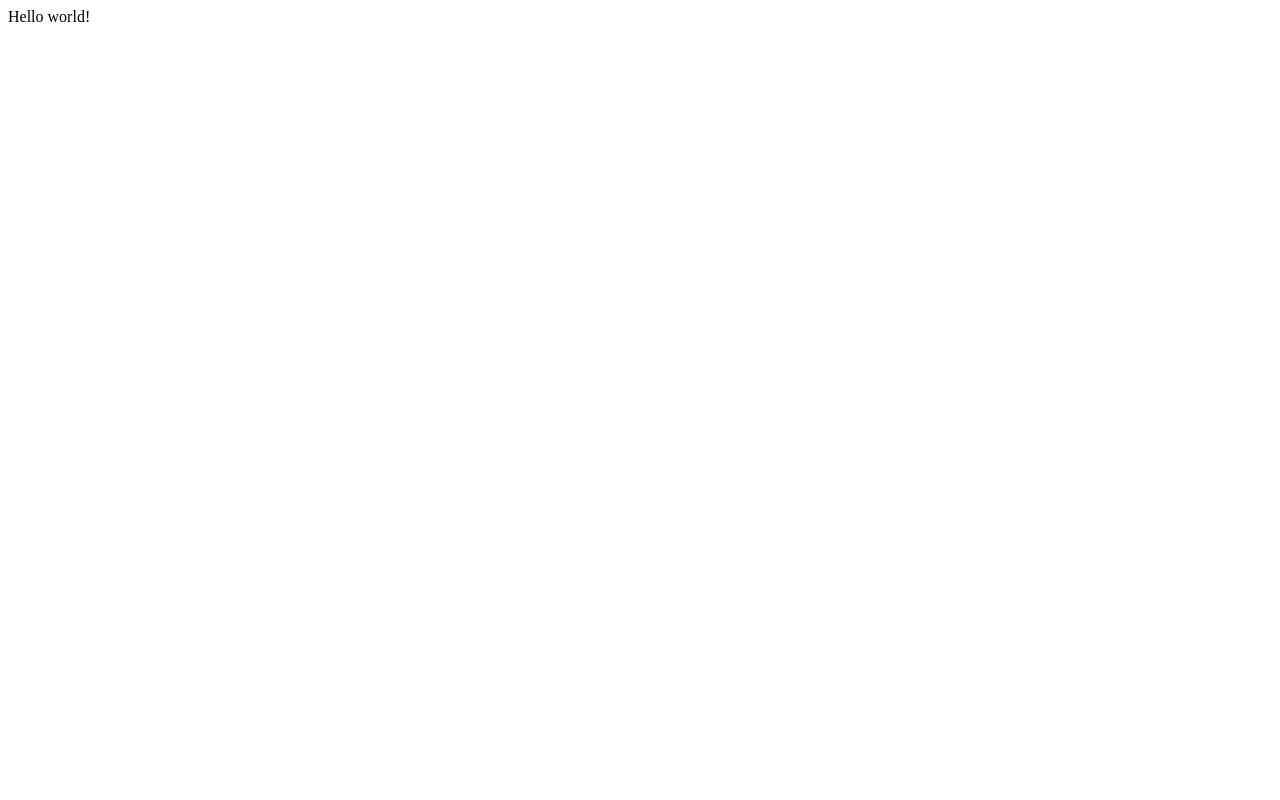
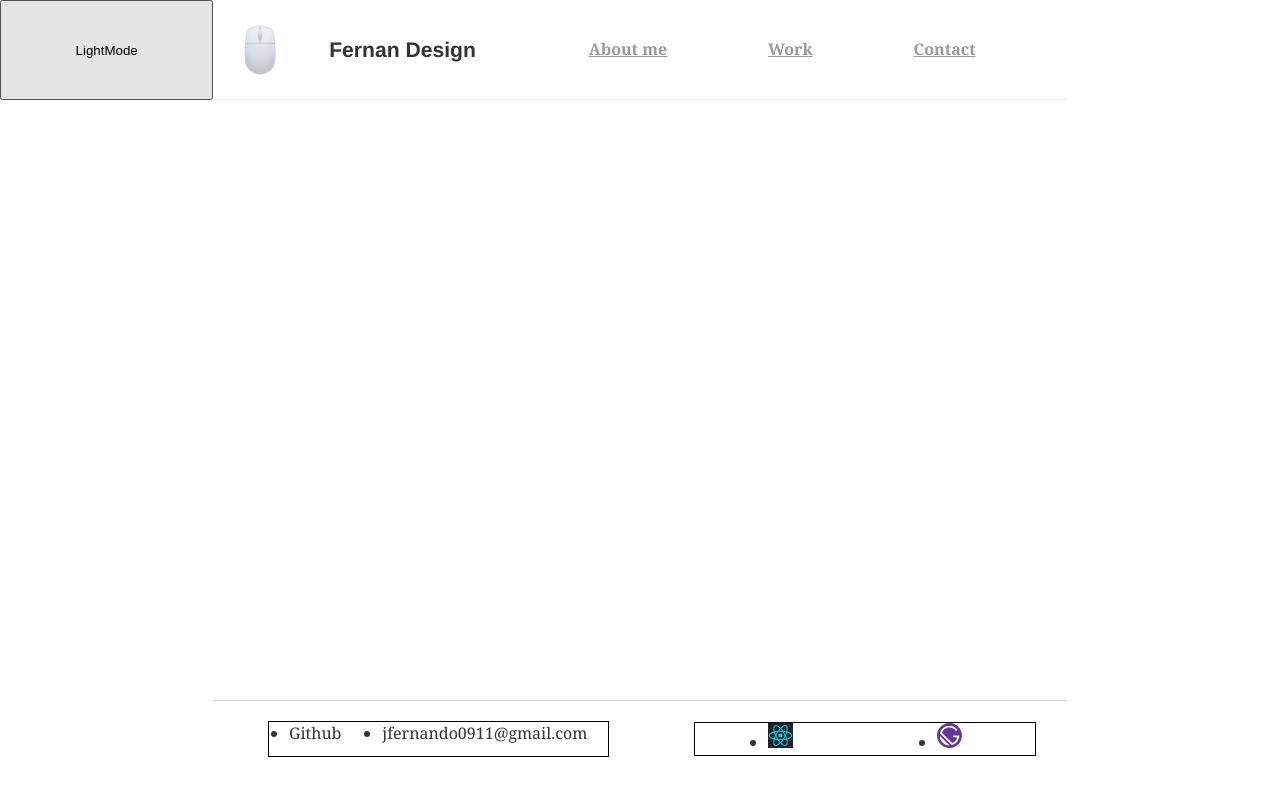
Before and after one commit to jfernando0911/my-portafolio-gatsby, a Gatsby site: page / in a window 1280 px wide. Built offline with nearby package versions, Linux system fonts and the light colour scheme; Gatsby itself is replaced by a stand-in of ours.

Commit message:
Dark mode now works and the darkmode state is stored in the localStorage

```diff
--- a/gatsby-config.js
+++ b/gatsby-config.js
@@ -5,5 +5,12 @@
  */
 
 module.exports = {
-  /* Your site config here */
+  plugins: [
+    {
+      resolve: `gatsby-plugin-typography`,
+      options: {
+        pathToConfigModule: `src/utils/typography`,
+      },
+    },
+  ],
 }
--- a/package.json
+++ b/package.json
@@ -15,8 +15,12 @@
   },
   "dependencies": {
     "gatsby": "^2.20.12",
+    "gatsby-plugin-typography": "^2.4.1",
     "react": "^16.12.0",
-    "react-dom": "^16.12.0"
+    "react-dom": "^16.12.0",
+    "react-typography": "^0.16.19",
+    "typography": "^0.16.19",
+    "typography-theme-github": "^0.16.19"
   },
   "devDependencies": {
     "prettier": "^1.19.1"
--- /dev/null
+++ b/src/components/Container.js
@@ -0,0 +1,47 @@
+import React, {useState, useEffect} from 'react';
+import containerStyles from './styles/containerStyles.module.css';
+import Navbar from '../components/Navbar';
+import Footer from './Footer';
+
+
+const Container = ({ children }) => {
+
+  // const getDarkValue = localStorage.getItem(JSON.parse('darkMode'));
+  // console.log("Getting Dark Value", getDarkValue);
+
+
+  const getInitialMode = localStorage.getItem('darkMode') || false;
+  const [darkMode, setDarkMode]=useState(JSON.parse(getInitialMode));
+
+
+  // console.log();
+
+
+  useEffect(()=>{
+  localStorage.setItem('darkMode', JSON.stringify(darkMode));
+
+  // console.log(localStorage.getItem(JSON.parse('darkMode')));
+
+  }, [darkMode]);
+
+
+
+  return (
+
+    // <div className={darkMode? containerStyles.container :containerStyles.containerDark}>
+    <div className={darkMode? containerStyles.containerDark : containerStyles.container}>
+      <Navbar darkMode={darkMode}/>
+      {/* <input type="checkbox"/>z */}
+  <button onClick={()=> setDarkMode(prevMode => !prevMode)}>{darkMode? "DarkMode": "LightMode"}</button>
+      <div className={containerStyles.childrenContainer}>
+        {children}
+
+      </div>
+      <Footer />
+    </div>
+
+
+  );
+}
+
+export default Container;
--- /dev/null
+++ b/src/components/Footer.js
@@ -0,0 +1,23 @@
+import React from 'react';
+import styles from './styles/footer.module.css';
+import ReactLogo from '../imgs/react.svg';
+import GatsbyLogo from '../imgs/gatsby.svg';
+// import s from './styles/footer.module.css';
+
+const Footer = () => (
+
+        <div className={styles.container}>
+            <ul className={styles.footerLinksContainer}>
+                <li>Github</li>
+                <li>jfernando0911@gmail.com</li>
+            </ul>
+            <ul className={styles.footerCreatedContainer}>
+                <li><img src={ReactLogo} alt="react logo"/></li>
+                <li><img src={GatsbyLogo} alt="gatsby logo"/></li>
+
+            </ul>
+        </div>
+    );
+
+
+export default Footer;
--- /dev/null
+++ b/src/components/Navbar.js
@@ -0,0 +1,28 @@
+import React from 'react';
+import navbar from './styles/navbarStyles.module.css';
+// import laptop from '../imgs/laptop.png';
+import mouse from '../imgs/mouse.png';
+import { Link } from 'gatsby';
+
+
+const Navbar = (props) => {
+    console.log("Getting darkMode parameter from the parent: ", props.darkMode);
+    return (
+        <div className={props.darkMode ? navbar.containerDark : navbar.container}>
+            <div className={navbar.logoContainer}><img src={mouse} alt={"emoji of a mouse"} /><h3>Fernan Design</h3></div>
+            <ul className={navbar.ulContainer}>
+                <div className={navbar.linkContainer}>
+                    <Link to="/" className={props.darkMode? navbar.linkDark : navbar.linkLight}>About me</Link>
+                </div>
+                <div className={navbar.linkContainer}>
+                    <Link to="/work" className={props.darkMode? navbar.linkDark : navbar.linkLight}>Work</Link>
+                </div>
+                <div className={navbar.linkContainer}>
+                    <Link to="/contact" className={props.darkMode? navbar.linkDark : navbar.linkLight}>Contact</Link>
+                </div>
+            </ul>
+        </div>
+    );
+}
+
+export default Navbar;
--- /dev/null
+++ b/src/components/styles/containerStyles.module.css
@@ -0,0 +1,35 @@
+
+html {
+    box-sizing: border-box;
+  }
+  *, *:before, *:after {
+    box-sizing: inherit;
+  }
+
+
+.container{
+    background-color: #fff;
+    color: #333;
+    display:grid;
+    grid-template-columns: 1fr 4fr 1fr;
+    grid-template-rows: 1fr 5fr 1fr 1fr;
+    height: 100vh;
+
+
+}
+
+.containerDark{
+  display:grid;
+  grid-template-columns: 1fr 4fr 1fr;
+  grid-template-rows: 1fr 5fr 1fr 1fr;
+  height: 100vh;
+  background-color: #1a1919;
+  color: #999;
+
+}
+
+.childrenContainer{
+  grid-column: 2/3;
+  grid-row: 2/ 4;
+  /* border: 1px solid black; */
+}
--- /dev/null
+++ b/src/components/styles/footer.module.css
@@ -0,0 +1,45 @@
+.container{
+    border-top: 1px solid hsla(0,0%,0%,0.17);;
+    grid-column: 2/3;
+    grid-row: 4;
+    display: flex;
+    justify-content: space-around;
+    align-items: center;
+}
+/*---------------------------------------------DarkMode-----------------------------------------------------------*/
+
+
+
+
+
+
+
+
+
+/*----------------------------------------------------------------------------------------------------------------*/
+.footerLinksContainer{
+    /* border:1px solid green; */
+    display: flex;
+    justify-content: space-around;
+    align-items: center;
+    border: 1px solid black;
+    flex-basis: 40%;
+}
+
+.footerCreatedContainer{
+    /* border: 1px solid black; */
+    display: flex;
+    flex-basis: 40%;
+    border:1px solid black;
+    justify-content: space-around;
+    align-items: center;
+}
+
+.footerCreatedContainer li{
+    margin: 0;
+}
+
+.footerCreatedContainer li img{
+    width: 25px;
+    /* height: 20px */
+}
--- /dev/null
+++ b/src/components/styles/navbarStyles.module.css
@@ -0,0 +1,132 @@
+.container{
+    grid-column: 2;
+    grid-row: 1;
+    border-bottom: 1px solid hsla(0,0%,0%,0.07);
+    display: flex;
+}
+/*------------------------------------------------DarkMode-----------------------------------------------*/
+.containerDark{
+    grid-column: 2;
+    grid-row: 1;
+    border-bottom: 1px solid #999;
+    display: flex;
+    background-color: #1A1919;
+}
+
+/*------------------------------------------------------------------------------------------------------*/
+
+.logoContainer{
+    flex:1;
+    display: flex;
+    justify-content: space-around;
+    align-items: center;
+}
+
+.logoContainer img{
+    width: 50px;
+    margin:0;
+    /* opacity: 0; */
+    animation: appear 2s;
+}
+
+.logoContainer h3{
+    margin:0;
+    /* opacity: 0; */
+    animation: appear 2s;
+}
+
+
+.ulContainer{
+    margin:0;
+    list-style: none;
+    flex:2;
+    display: flex;
+    justify-content: space-evenly;
+    align-items: center;
+    color: hsla(0,0%,0%,0.5);
+}
+
+
+/* .ulContainer li:hover{
+    background-color: hsla(0,0%,0%,0.07);
+    border-radius: 12px;
+    padding: 5px;
+} */
+ul .linkLight{
+    color: hsla(0,0%,0%,0.4);
+    /* color:red; */
+    /* text-decoration: overline; */
+    font-weight: 600;
+    padding: 10px;
+    /* border: 2px solid dimgray; */
+    border-radius: 12px;
+}
+
+
+
+ul .linkLight:hover{
+    background:  hsla(0,0%,0%,0.1);
+    color: black;
+    text-decoration: none;
+}
+
+/*------------------------------------------LinksDarMode---------------------------------------------------------*/
+
+
+ul .linkDark{
+    color: #999;
+    /* color:red; */
+    /* text-decoration: overline; */
+    font-weight: 600;
+    padding: 10px;
+    /* border: 2px solid dimgray; */
+    border-radius: 12px;
+}
+
+
+ul .linkDark:hover{
+    background: #999;
+    color: black;
+    text-decoration: none;
+}
+
+
+
+/*---------------------------------------------------------------------------------------------------------------*/
+
+
+
+/* .linkContainer:hover{
+    width: 100px;
+    height: 50px;
+    border: 1px solid black;
+} */
+
+
+@keyframes appear{
+    from{
+        opacity: 0;
+        transform: translateX(-100px);
+    }
+    to{
+        opacity: 1;
+        transform: translateX(0);
+
+    }
+}
+
+@media only screen and (max-width: 600px) {
+    .container{
+        grid-column: 1/4;
+        grid-row: 1;
+        border-bottom: 1px solid hsla(0,0%,0%,0.07);
+        display: flex;
+    }
+
+
+    .logoContainer:first-child{
+        display: none;
+    }
+
+
+  }
--- a/src/pages/index.js
+++ b/src/pages/index.js
@@ -1,3 +1,10 @@
 import React from "react"
+import Container from '../components/Container.js';
 
-export default () => <div>Hello world!</div>
+export default () => (
+
+    <div>
+        <Container />
+    </div>
+
+)
--- /dev/null
+++ b/src/styles/contact.module.css
@@ -0,0 +1,14 @@
+.container{
+    display: flex;
+    flex-direction: column;
+    justify-content: space-around;
+    align-items: center;
+    height: 80%;
+    width: 50%;
+    margin: auto;
+}
+
+.container:last-child textarea{
+    width: 200px;
+    height: 150px;
+}
--- /dev/null
+++ b/src/utils/typography.js
@@ -0,0 +1,7 @@
+import Typography from "typography"
+import githubTheme from "typography-theme-github"
+
+const typography = new Typography(githubTheme)
+
+export const { scale, rhythm, options } = typography
+export default typography
```
Also changed, not shown: src/pages/contact.js (added, +31 -0 lines), src/pages/work.js (added, +18 -0 lines), gatsby-browser.js (added), src/imgs/gatsby.svg (added), src/imgs/laptop.png (added), src/imgs/mouse.png (added), src/imgs/react.svg (added), src/styles/aboutPage.module.css (added), 1 other file.
